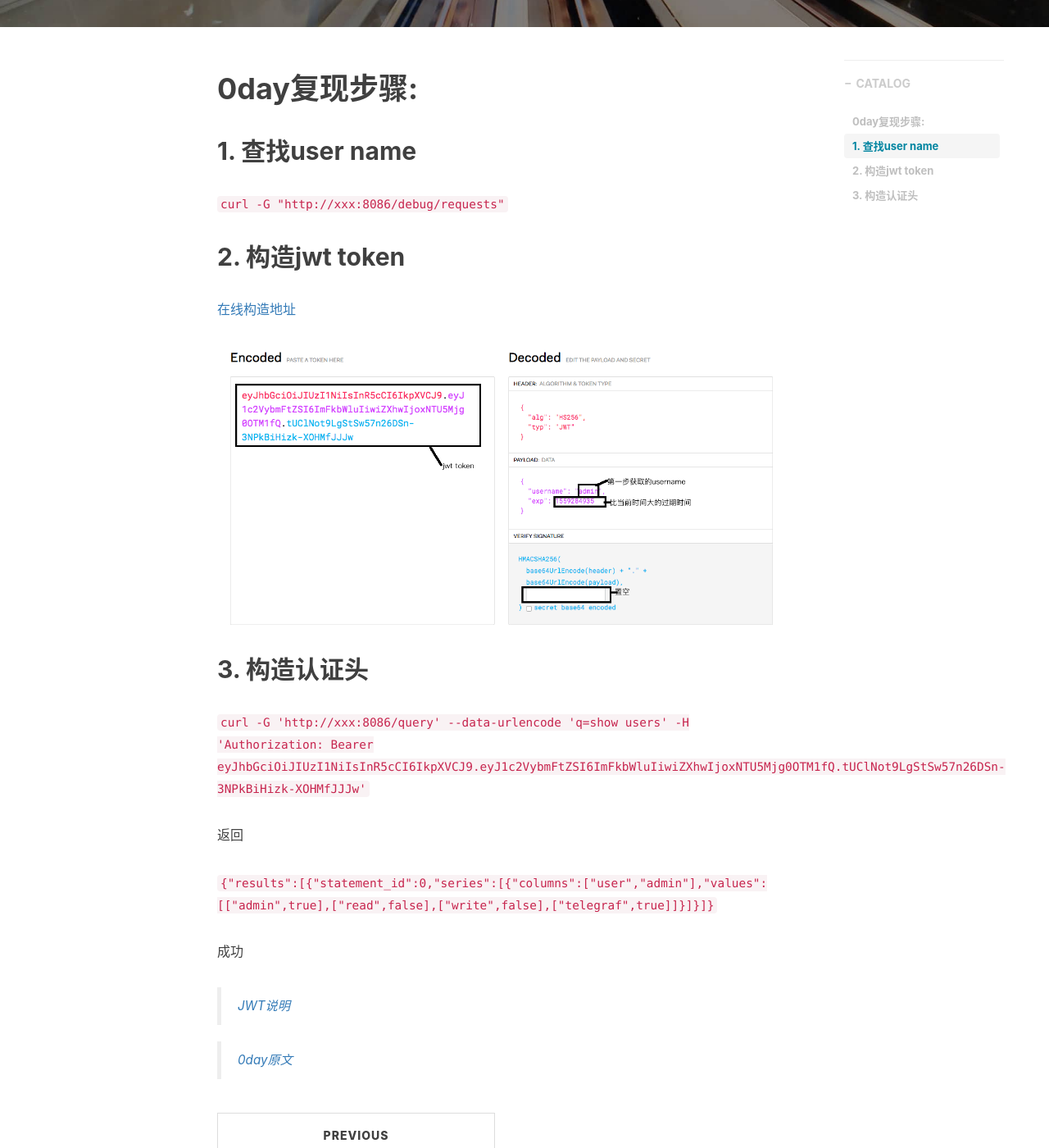
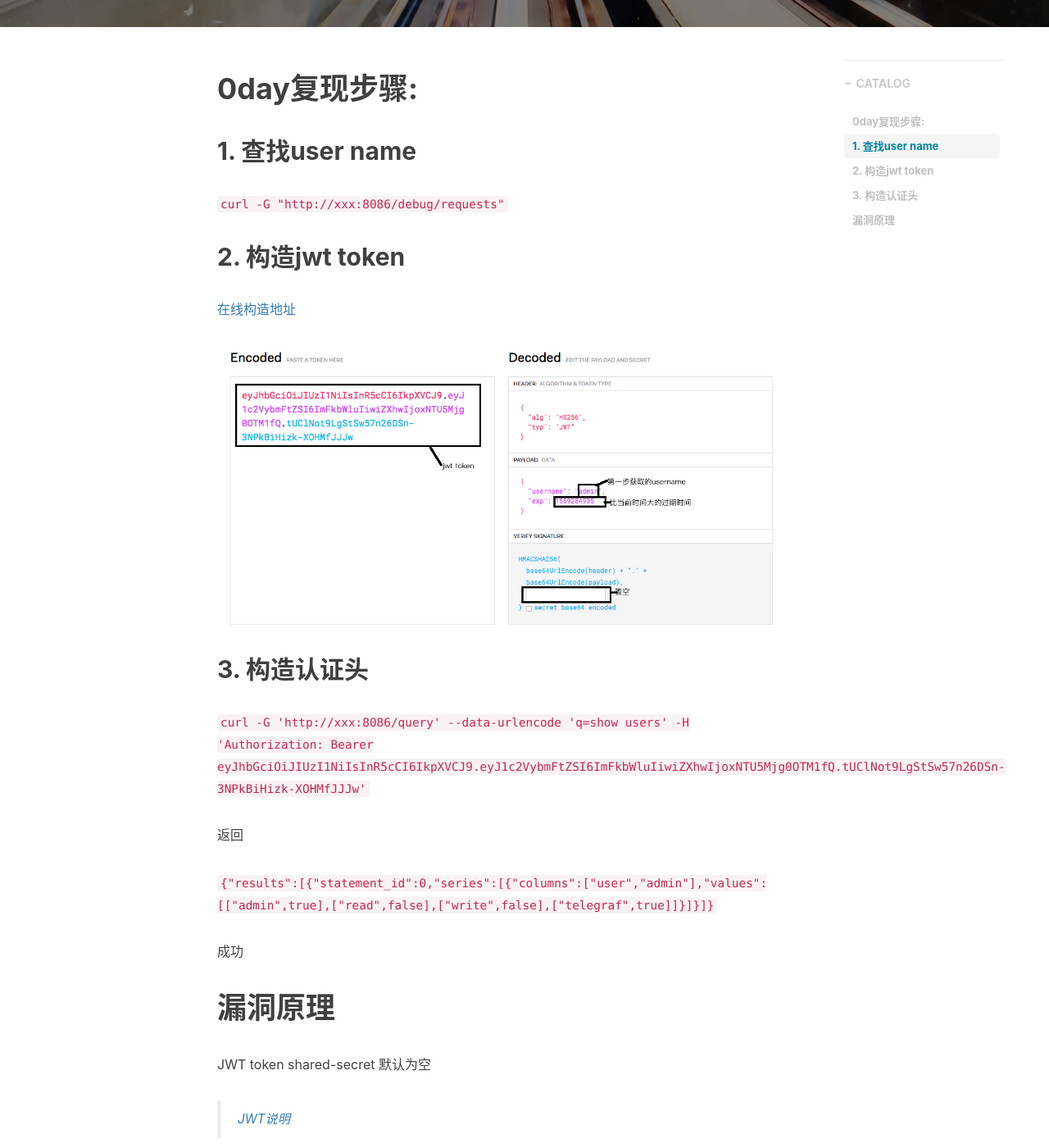
Before and after one commit to tanjiti/tanjiti.github.io, a Jekyll site: the page built from _posts/2019-05-31-influxdb 认证绕过0day.markdown, in a window 1280 px wide and 1400 px high, scrolled down 490 px. Shown: the whole window at 82% size. Built offline with Jekyll 4.4.1, drawn with Linux system fonts in a browser that asks for light colours; nearby versions of some CDN libraries; comment, search, counter and statistics services are not loaded.

Commit message:
influxdb auth bypass 0 day

```diff
--- a/_posts/2019-05-31-influxdb 认证绕过0day.markdown
+++ b/_posts/2019-05-31-influxdb 认证绕过0day.markdown
@@ -34,6 +34,9 @@ tags:
 
 成功
 
+# 漏洞原理
+JWT token shared-secret 默认为空
+
 >[JWT说明](http://www.ruanyifeng.com/blog/2018/07/json_web_token-tutorial.html)
 
 >[0day原文](https://www.komodosec.com/post/when-all-else-fails-find-a-0-day)
```
